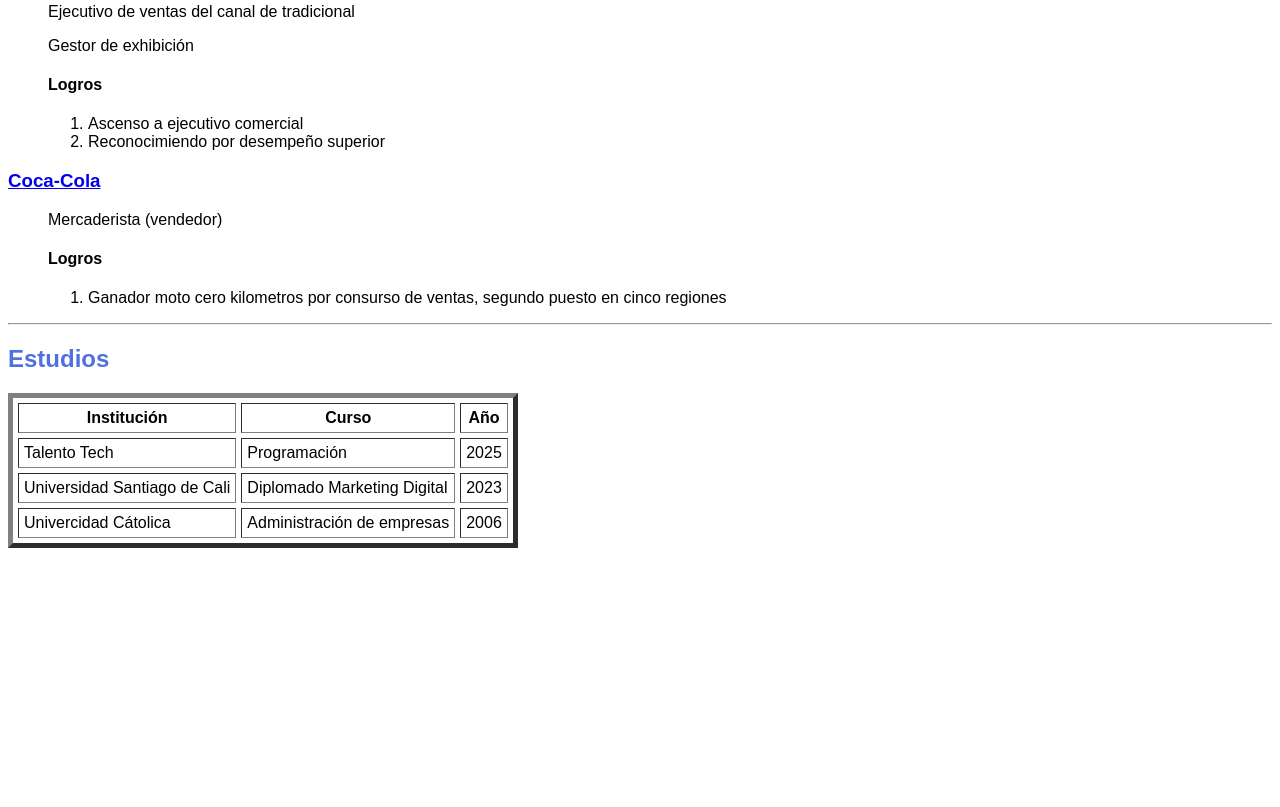
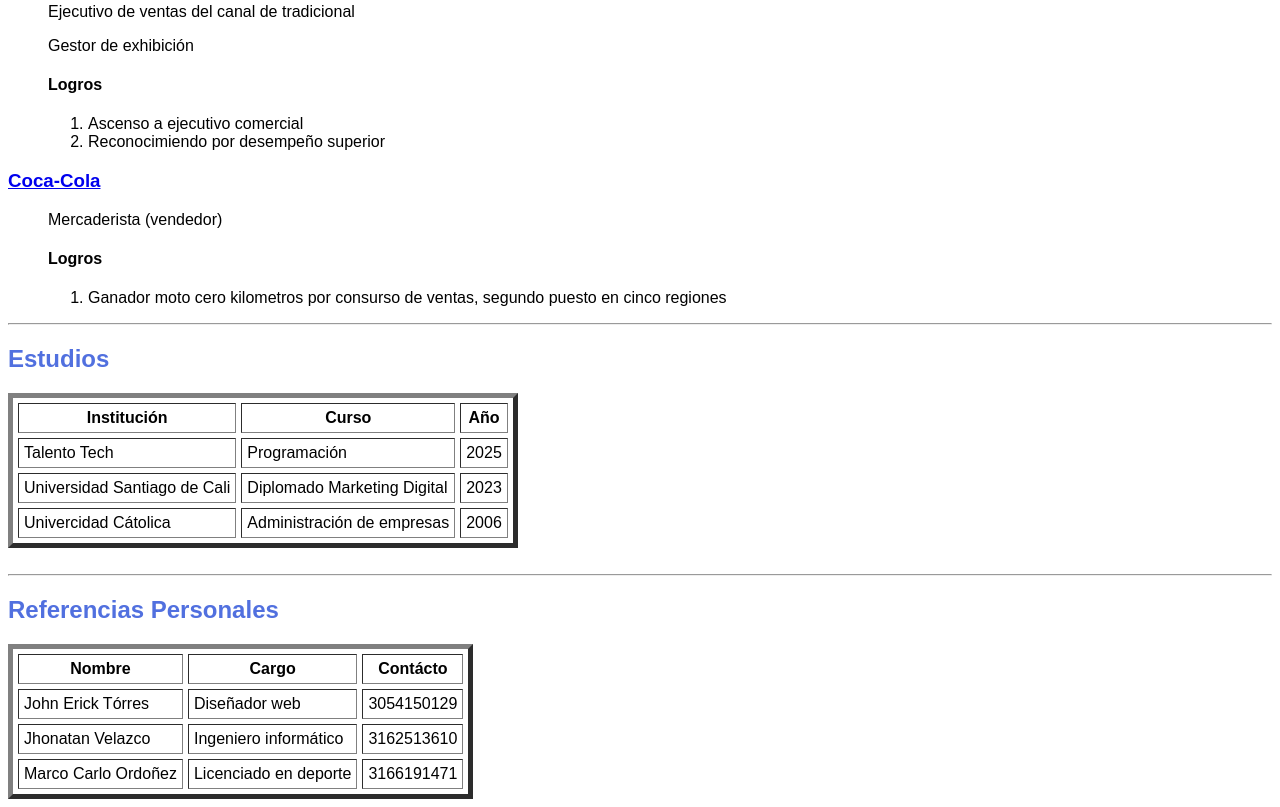
Before and after one commit to AndresMarquezADS/index.html, a plain HTML site: page index.html in a window 1280 px wide. Shown: the part 881-1688 px from the top of the page. Before the commit the page ends 1437 px from the top, so only its background shows below. Drawn offline with Linux system fonts and the light colour scheme.

Commit message:
Se agrega tabal rf. personal

```diff
--- a/index.html
+++ b/index.html
@@ -152,3 +152,31 @@ form input[type="reset"] {
                 <td>Administración de empresas</td>
                 <td>2006</td>
             </tr>
+
+ </table>
+    </section>
+<br>
+    <hr>
+    <section id="referencias">
+        <h2>Referencias Personales</h2>
+        <table border="5" cellspacing="5" cellpadding="5">
+            <tr>
+                <th>Nombre</th>
+                <th>Cargo</th>
+                <th>Contácto</th>
+            </tr>
+            <tr>
+                <td>John Erick Tórres</td>
+                <td>Diseñador web</td>
+                <td>3054150129</td>
+            </tr>
+            <tr>
+                <td>Jhonatan Velazco</td>
+                <td>Ingeniero informático</td>
+                <td>3162513610</td>
+            </tr>
+            <tr>
+                <td>Marco Carlo Ordoñez</td>
+                <td>Licenciado en deporte</td>
+                <td>3166191471</td>
+            </tr>
```
